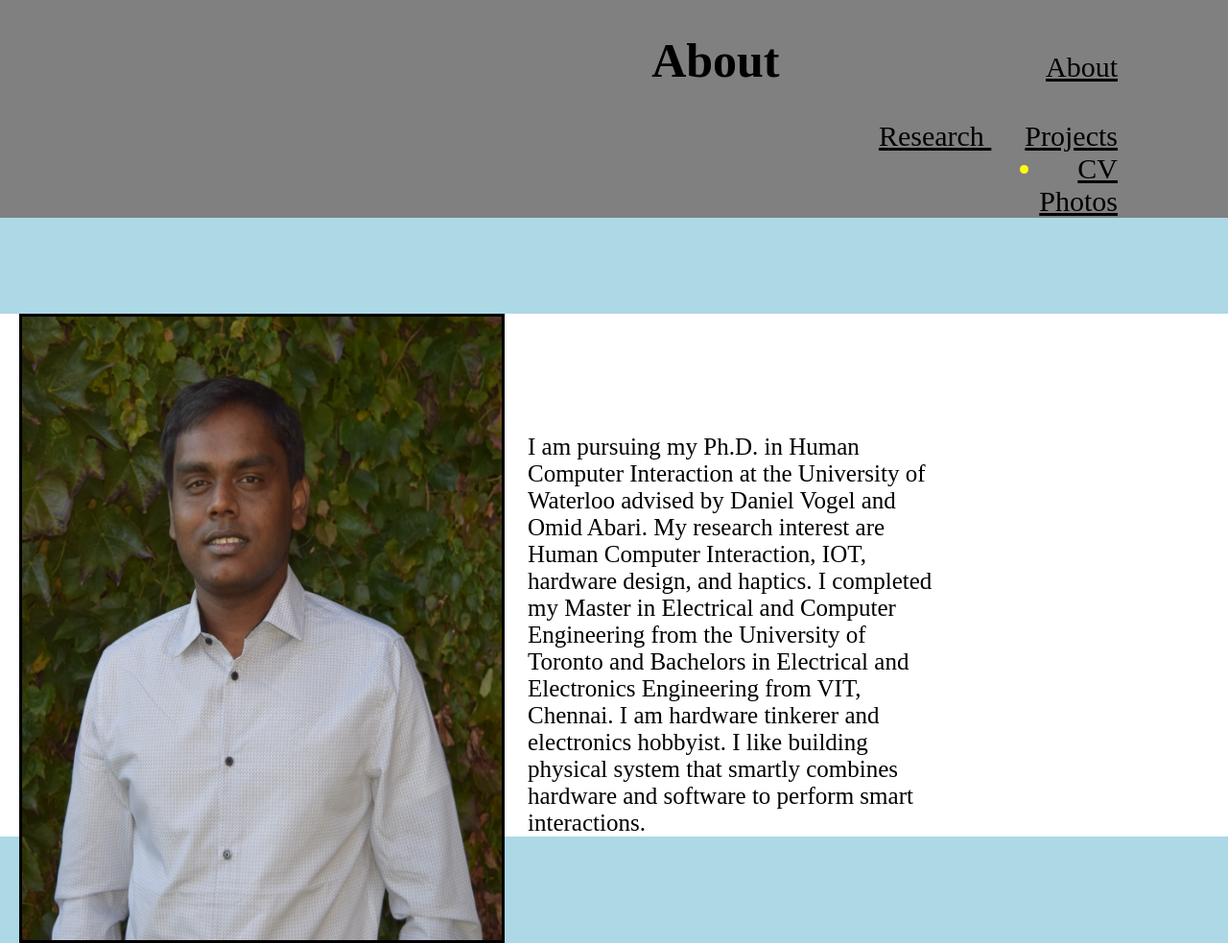
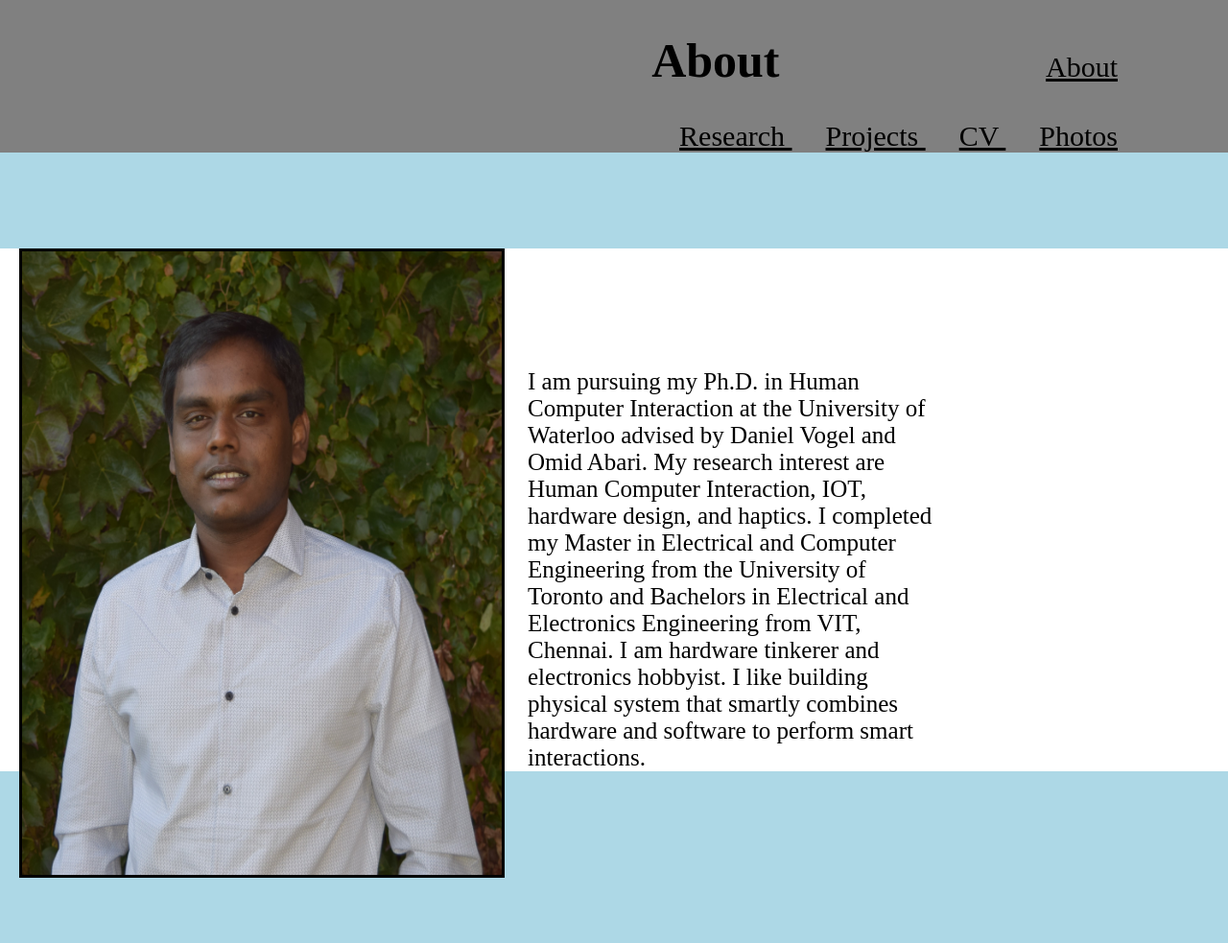
Before and after one commit to antonyalbertraj1994/website_antony, a Jekyll site: the page index.html, which Jekyll copies as it is, in a window 1280 px wide. Shown: the whole page at 96% size. Built offline with Jekyll 4.4.1, drawn with Linux system fonts in a browser that asks for light colours; after the commit the page ends 915 px from its top, so only the background shows below that.

```diff
--- a/index.html
+++ b/index.html
@@ -72,7 +72,7 @@ margin-right:15px;
 <a href="default.html"> About</a>
 <a href="sample.html"> Research       </a>
 <a href="">Projects        </a>
-<li><a href="resume.html">CV </a></li>
+<a href="resume.html">CV </a>
 <a href="">Photos           </a>
 </div>
 
```
